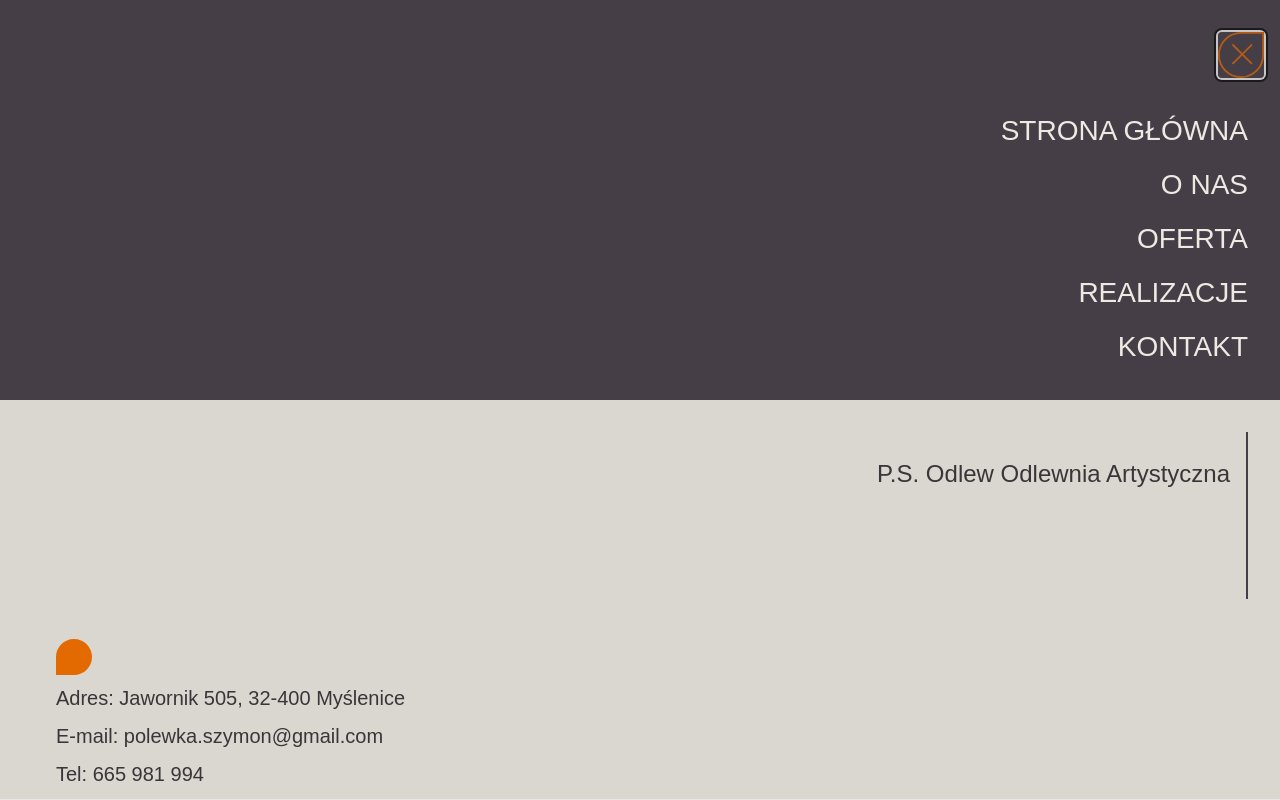
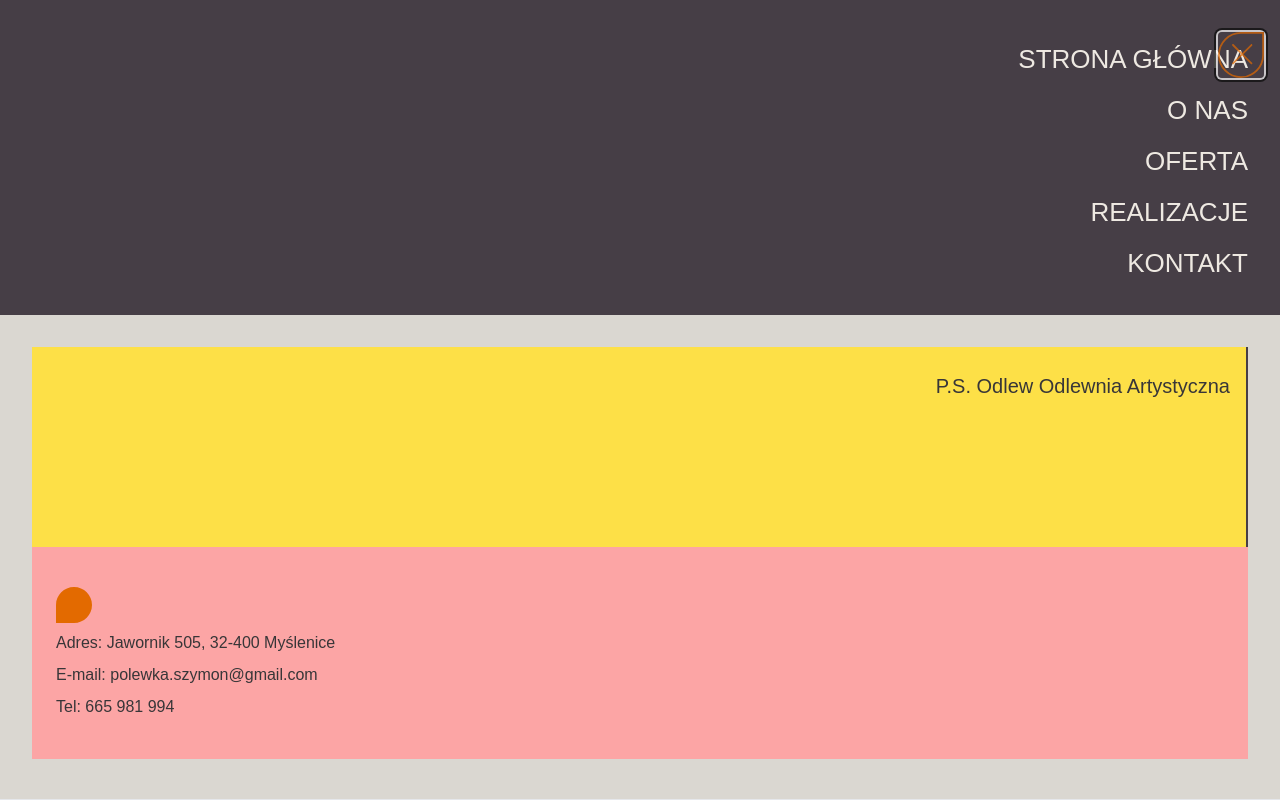
Before and after one commit to MarioLuigie/Odlew, a Next.js app: page / in a window 1280 px wide. Both pictures are taken after a click on the button 1241 px from the left and 60 px from the top of the page. Built offline with nearby package versions, Linux system fonts and the light colour scheme.

Commit message:
Refactor

```diff
--- a/src/components/content/Menu.tsx
+++ b/src/components/content/Menu.tsx
@@ -15,7 +15,7 @@ export default function Menu({ handleClose }: MenuProps) {
 				{menu.map((item) => (
 					<Link href={item.path} key={item.label}>
 						<li {...(handleClose && { onClick: handleClose })}>
-							<p className="text-menuTextLight text-[28px] text-right">
+							<p className="text-menuTextLight text-[26px] text-right">
 								{item.label}
 							</p>
 						</li>
--- a/src/components/content/MenuSheet.tsx
+++ b/src/components/content/MenuSheet.tsx
@@ -27,22 +27,25 @@ export default function MenuSheet() {
 	return (
 		<CustomSheet
 			side="top"
-			className="h-screen"
+			className="min-h-screen max-h-screen flex flex-col gap-0"
 			trigger={<MenuSheetTrigger />}
 			isOpen={isSheetOpen}
 			setIsOpen={setIsSheetOpen}
 		>
-			<div className="h-[50%] p-8 flex flex-col justify-end bg-menuTopBg">
+			{/* TOP */}
+			<div className="h-[50%] p-8 grow flex flex-col justify-end bg-menuTopBg">
 				<Menu handleClose={handleCloseSheet} />
 			</div>
-			<div className="h-[50%] p-8 bg-menuBottomBg">
-				<div className="h-[50%] w-full flex justify-end">
-					<p className="pr-4 pt-6 text-menuTextDark text-[24px]">
+
+			{/* BOTTOM */}
+			<div className="h-[50%] p-8 grow flex-flex-col bg-menuBottomBg">
+				<div className="h-[200px] w-full flex justify-end bg-yellow-300">
+					<p className="pr-4 pt-6 text-menuTextDark text-[20px]">
 						P.S. Odlew Odlewnia Artystyczna
 					</p>
 					<div className="w-[2px] h-full bg-menuTopBg"></div>
 				</div>
-				<div className="h-full py-10 px-6 flex flex-col gap-2 justify-start text-[20px] text-menuTextDark">
+				<div className="h-full py-10 px-6 flex flex-col gap-2 justify-start text-[16px] text-menuTextDark bg-red-300">
 					<Drop />
 					<p>Adres: Jawornik 505, 32-400 Myślenice</p>
 					<p>E-mail: polewka.szymon@gmail.com</p>
```
